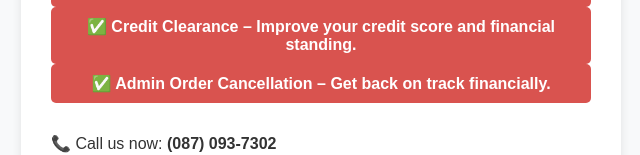
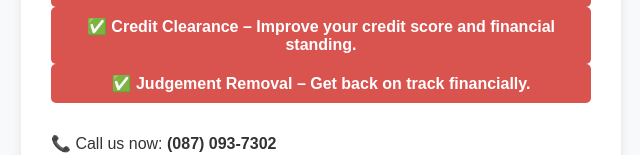
Before and after one commit to Teesmakay/Wipeoutemailtemp, a plain HTML site: page index.html in a window 1280 px wide. Shown: the part 647-802 px from the top of the page, without its empty margins (319-959 px from the left). Drawn offline with Linux system fonts and the light colour scheme.

Commit message:
Update index.html

```diff
--- a/index.html
+++ b/index.html
@@ -40,7 +40,7 @@
                                 </tr>
                                 <tr>
                                     <td style="background-color: #d9534f; color: white; padding: 10px; border-radius: 5px; font-weight: bold; text-align: center; margin-top: 5px;">
-                                        ✅ <strong>Admin Order Cancellation</strong> – Get back on track financially.
+                                        ✅ <strong>Judgement Removal</strong> – Get back on track financially.
                                     </td>
                                 </tr>
                             </table>
```
